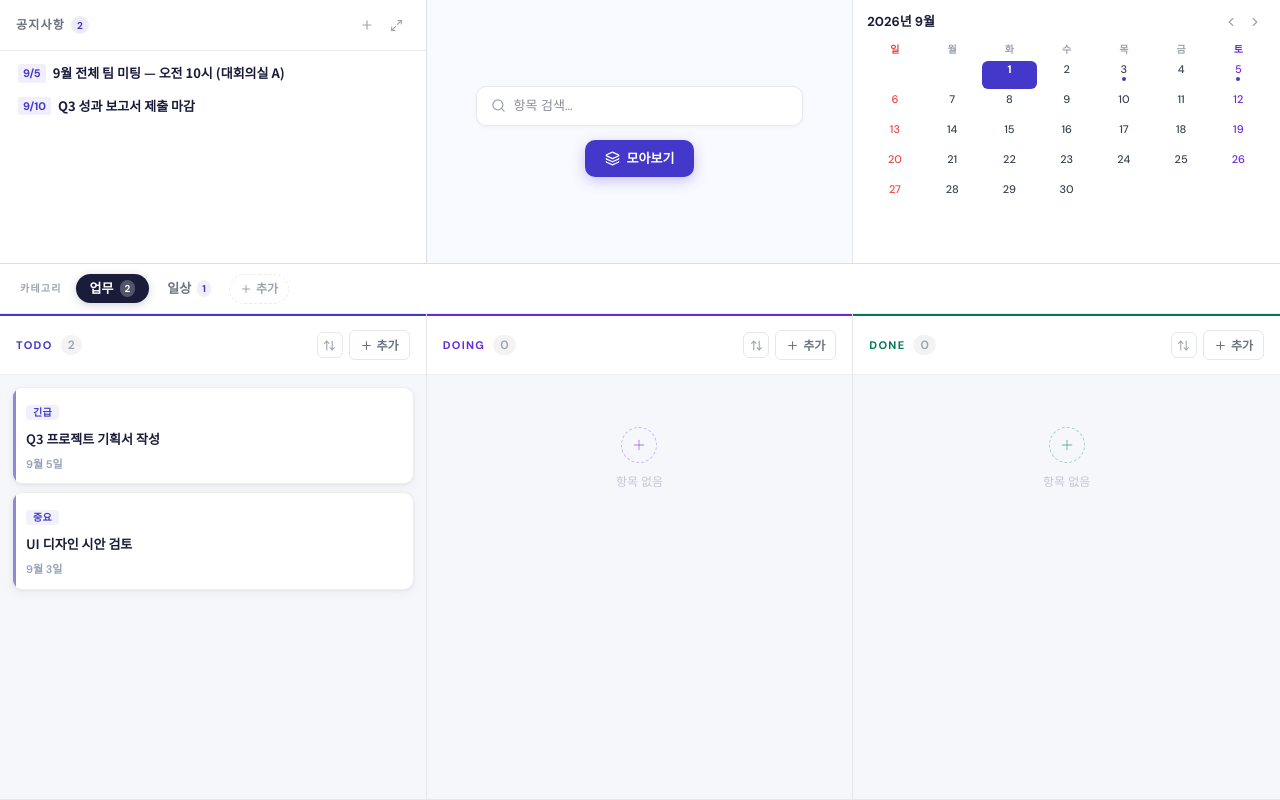
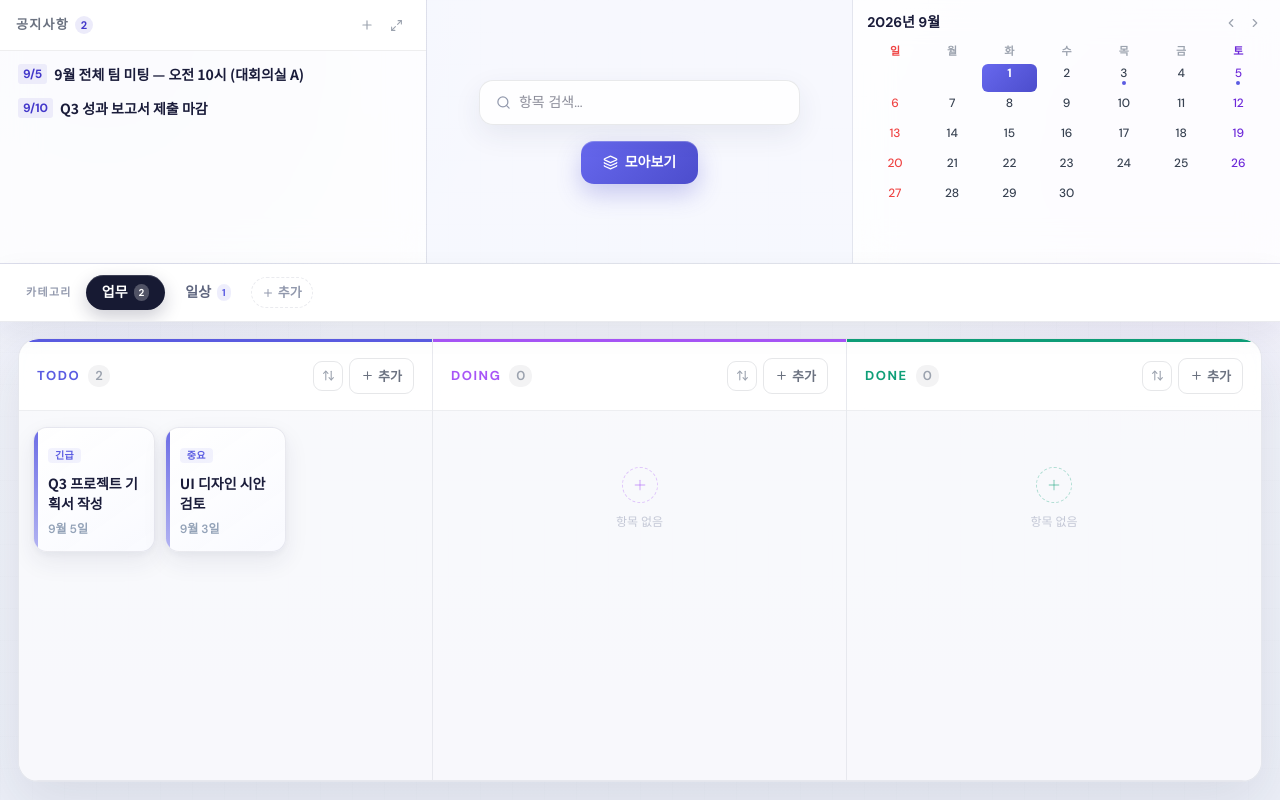
Before and after one commit to smdkrak/todo, a React (Vite) app: page / in a window 1280 px wide. Built offline with nearby package versions, Linux system fonts and the light colour scheme; the HTML template or start-up script is replaced by a standard one.

Commit message:
Modernize todo board design

```diff
--- a/src/App.tsx
+++ b/src/App.tsx
@@ -25,14 +25,14 @@ const initialTasks: Task[] = [
 
 /* ── colours ── */
 const C = {
-  accent: '#4338ca',
-  accentDim: 'rgba(67,56,202,0.08)',
-  text1: '#1a1c3a',
-  text2: '#6b7280',
-  text3: '#9ca3af',
-  border: 'rgba(17,24,39,0.08)',
+  accent: '#5b5ce2',
+  accentDim: 'rgba(91,92,226,0.10)',
+  text1: '#171a33',
+  text2: '#5f667f',
+  text3: '#9299ad',
+  border: 'rgba(31,38,75,0.09)',
   surface: '#ffffff',
-  bg: '#edf0f8',
+  bg: '#eef1f8',
 }
 
 export default function App() {
@@ -132,6 +132,7 @@ export default function App() {
       `}</style>
 
       <div
+        className="app-shell"
         style={{
           height: '100%',
           display: 'flex',
@@ -144,10 +145,10 @@ export default function App() {
         {/* ── Top section ── */}
         <div
           className={`top-section${isTopCollapsed ? ' top-collapsed' : ''}${isKanbanCollapsed ? ' kanban-collapsed' : ''}`}
-          style={{ boxShadow: '0 1px 0 rgba(17,24,39,0.07), 0 4px 20px rgba(67,56,202,0.05)' }}
+          style={{ boxShadow: '0 18px 48px rgba(30,35,75,0.08)' }}
         >
           {/* Notice panel */}
-          <div style={{ borderRight: `1px solid ${C.border}`, overflow: 'hidden', position: 'relative' }}>
+          <div className="top-panel notice-shell" style={{ borderRight: `1px solid ${C.border}`, overflow: 'hidden', position: 'relative' }}>
             <NoticePanel
               notices={notices}
               onAddNotice={handleAddNotice}
@@ -183,16 +184,16 @@ export default function App() {
 
           {/* Center — search + gather */}
           <div
-            className="center-col"
+            className="center-col top-panel"
             style={{
-              background: '#f9faff',
+              background: 'rgba(248,249,255,0.82)',
               borderRight: `1px solid ${C.border}`,
               display: 'flex',
               flexDirection: 'column',
               alignItems: 'center',
               justifyContent: 'center',
-              gap: '14px',
-              padding: '20px',
+              gap: '16px',
+              padding: '24px',
             }}
           >
             {/* Search */}
@@ -201,11 +202,11 @@ export default function App() {
                 display: 'flex',
                 alignItems: 'center',
                 background: '#fff',
-                borderRadius: '10px',
-                padding: '9px 14px',
+                borderRadius: '14px',
+                padding: '11px 16px',
                 width: '85%',
                 border: '1px solid rgba(17,24,39,0.09)',
-                boxShadow: '0 1px 4px rgba(0,0,0,0.04)',
+                boxShadow: '0 10px 28px rgba(38,45,92,0.08), inset 0 1px 0 rgba(255,255,255,0.8)',
                 gap: '8px',
               }}
             >
@@ -219,7 +220,7 @@ export default function App() {
                   border: 'none',
                   outline: 'none',
                   flex: 1,
-                  fontSize: '13px',
+                  fontSize: '14px',
                   color: C.text1,
                   background: 'transparent',
                   fontFamily: "'DM Sans', 'Noto Sans KR', sans-serif",
@@ -242,16 +243,16 @@ export default function App() {
                 display: 'flex',
                 alignItems: 'center',
                 gap: '7px',
-                padding: '9px 20px',
-                background: C.accent,
+                padding: '11px 22px',
+                background: 'linear-gradient(135deg, #6768ee 0%, #4c4dcc 100%)',
                 color: '#fff',
-                borderRadius: '10px',
+                borderRadius: '13px',
                 border: 'none',
                 cursor: 'pointer',
-                fontSize: '13px',
-                fontWeight: 600,
+                fontSize: '14px',
+                fontWeight: 700,
                 fontFamily: "'DM Sans', 'Noto Sans KR', sans-serif",
-                boxShadow: '0 4px 14px rgba(67,56,202,0.28)',
+                boxShadow: '0 10px 24px rgba(76,77,204,0.28), inset 0 1px 0 rgba(255,255,255,0.24)',
                 transition: 'opacity 0.15s, box-shadow 0.15s',
               }}
               onMouseEnter={(e) => (e.currentTarget.style.opacity = '0.88')}
@@ -263,23 +264,24 @@ export default function App() {
           </div>
 
           {/* Calendar */}
-          <div style={{ overflow: 'hidden' }}>
+          <div className="top-panel calendar-shell" style={{ overflow: 'hidden' }}>
             <CalendarWidget tasks={tasks} />
           </div>
         </div>
 
         {/* ── Tab bar ── */}
         <div
+          className="category-bar"
           style={{
             flexShrink: 0,
-            height: '50px',
+            height: '58px',
             display: 'flex',
             alignItems: 'center',
             background: C.surface,
-            padding: '0 20px',
+            padding: '0 26px',
             gap: '4px',
             borderBottom: `1px solid ${C.border}`,
-            boxShadow: '0 1px 0 rgba(17,24,39,0.04)',
+            boxShadow: '0 10px 30px rgba(30,35,75,0.06)',
             overflowX: 'auto',
             zIndex: 20,
           }}
@@ -287,7 +289,7 @@ export default function App() {
         >
           <span
             style={{
-              fontSize: '10px',
+              fontSize: '11px',
               fontWeight: 700,
               color: C.text3,
               letterSpacing: '0.12em',
@@ -311,9 +313,9 @@ export default function App() {
                   display: 'flex',
                   alignItems: 'center',
                   gap: '6px',
-                  padding: '5px 14px',
+                  padding: '7px 16px',
                   borderRadius: '20px',
-                  fontSize: '13px',
+                  fontSize: '14px',
                   fontWeight: 600,
                   border: 'none',
                   cursor: 'pointer',
@@ -322,7 +324,7 @@ export default function App() {
                   color: isActive ? '#fff' : C.text2,
                   fontFamily: "'DM Sans', 'Noto Sans KR', sans-serif",
                   flexShrink: 0,
-                  boxShadow: isActive ? '0 2px 8px rgba(26,28,58,0.20)' : 'none',
+                  boxShadow: isActive ? '0 7px 18px rgba(26,28,58,0.22), inset 0 1px 0 rgba(255,255,255,0.16)' : 'none',
                 }}
               >
                 {cat.name}
@@ -352,7 +354,7 @@ export default function App() {
               gap: '4px',
               padding: '5px 10px',
               borderRadius: '20px',
-              fontSize: '12px',
+              fontSize: '13px',
               fontWeight: 600,
               background: 'transparent',
               border: `1px dashed ${C.border}`,
--- a/src/components/CalendarWidget.tsx
+++ b/src/components/CalendarWidget.tsx
@@ -47,7 +47,7 @@ export function CalendarWidget({ tasks }: Props) {
             alignItems: 'center',
             padding: '3px 1px',
             borderRadius: '6px',
-            background: isToday ? '#4338ca' : 'transparent',
+            background: isToday ? 'linear-gradient(135deg, #6768ee, #4c4dcc)' : 'transparent',
             cursor: 'default',
             transition: 'background 0.15s',
             minHeight: '28px',
@@ -61,7 +61,7 @@ export function CalendarWidget({ tasks }: Props) {
         >
           <span
             style={{
-              fontSize: '11px',
+              fontSize: '12px',
               fontWeight: isToday ? 700 : 500,
               lineHeight: 1,
               color: isToday ? '#fff' : isSun ? '#ef4444' : isSat ? '#6d28d9' : '#374151',
@@ -78,7 +78,7 @@ export function CalendarWidget({ tasks }: Props) {
                     width: '4px',
                     height: '4px',
                     borderRadius: '50%',
-                    background: isToday ? 'rgba(255,255,255,0.7)' : '#4338ca',
+                    background: isToday ? 'rgba(255,255,255,0.7)' : '#5b5ce2',
                   }}
                 />
               )}
@@ -124,7 +124,7 @@ export function CalendarWidget({ tasks }: Props) {
       >
         <span
           style={{
-            fontSize: '13px',
+            fontSize: '14px',
             fontWeight: 700,
             color: '#1a1c3a',
             fontFamily: "'DM Sans', sans-serif",
@@ -178,7 +178,7 @@ export function CalendarWidget({ tasks }: Props) {
             key={day}
             style={{
               textAlign: 'center',
-              fontSize: '10px',
+              fontSize: '11px',
               fontWeight: 600,
               color: i === 0 ? '#ef4444' : i === 6 ? '#6d28d9' : '#9ca3af',
               fontFamily: "'DM Sans', sans-serif",
--- a/src/components/KanbanBoard.tsx
+++ b/src/components/KanbanBoard.tsx
@@ -18,9 +18,9 @@ const COLUMNS: {
   accent: string
   accentDim: string
 }[] = [
-  { status: 'todo', label: 'TODO', accent: '#4338ca', accentDim: 'rgba(67,56,202,0.12)' },
-  { status: 'doing', label: 'DOING', accent: '#6d28d9', accentDim: 'rgba(109,40,217,0.10)' },
-  { status: 'done', label: 'DONE', accent: '#047857', accentDim: 'rgba(4,120,87,0.10)' },
+  { status: 'todo', label: 'TODO', accent: '#5b5ce2', accentDim: 'rgba(91,92,226,0.12)' },
+  { status: 'doing', label: 'DOING', accent: '#a855f7', accentDim: 'rgba(168,85,247,0.11)' },
+  { status: 'done', label: 'DONE', accent: '#0f9f78', accentDim: 'rgba(15,159,120,0.11)' },
 ]
 
 const SORT_OPTIONS: { mode: SortMode; label: string }[] = [
@@ -156,9 +156,9 @@ export function KanbanBoard({ tasks, onSelectTask, onAddTask, onUpdateTaskStatus
             style={{
               display: 'flex',
               flexDirection: 'column',
-              background: isDropTarget ? `rgba(67,56,202,0.03)` : '#f6f7fb',
-              borderRight: idx < 2 ? '1px solid rgba(17,24,39,0.07)' : 'none',
-              borderBottom: '1px solid rgba(17,24,39,0.07)',
+              background: isDropTarget ? `${col.accent}0d` : 'rgba(248,249,253,0.72)',
+              borderRight: idx < 2 ? '1px solid rgba(31,38,75,0.08)' : 'none',
+              borderBottom: '1px solid rgba(31,38,75,0.08)',
               transition: 'background 0.2s',
             }}
             onDragOver={(e) => handleDragOver(e, col.status)}
@@ -167,21 +167,22 @@ export function KanbanBoard({ tasks, onSelectTask, onAddTask, onUpdateTaskStatus
           >
             {/* Column header */}
             <div
+              className="kanban-column-header"
               style={{
                 flexShrink: 0,
                 display: 'flex',
                 alignItems: 'center',
                 justifyContent: 'space-between',
-                padding: '14px 16px',
-                background: '#fff',
-                borderBottom: '1px solid rgba(17,24,39,0.07)',
-                borderTop: `2.5px solid ${col.accent}`,
+                padding: '16px 18px',
+                background: 'rgba(255,255,255,0.88)',
+                borderBottom: '1px solid rgba(31,38,75,0.08)',
+                borderTop: `3px solid ${col.accent}`,
               }}
             >
               <div style={{ display: 'flex', alignItems: 'center', gap: '8px' }}>
                 <span
                   style={{
-                    fontSize: '11px',
+                    fontSize: '13px',
                     fontWeight: 800,
                     color: col.accent,
                     letterSpacing: '0.12em',
@@ -192,7 +193,7 @@ export function KanbanBoard({ tasks, onSelectTask, onAddTask, onUpdateTaskStatus
                 </span>
                 <span
                   style={{
-                    fontSize: '12px',
+                    fontSize: '13px',
                     fontWeight: 600,
                     color: '#9ca3af',
                     fontFamily: "'DM Sans', monospace",
@@ -214,9 +215,9 @@ export function KanbanBoard({ tasks, onSelectTask, onAddTask, onUpdateTaskStatus
                     display: 'flex',
                     alignItems: 'center',
                     justifyContent: 'center',
-                    width: '26px',
-                    height: '26px',
-                    borderRadius: '6px',
+                    width: '30px',
+                    height: '30px',
+                    borderRadius: '9px',
                     border: mode !== 'default' ? `1.5px solid ${col.accent}40` : '1px solid rgba(17,24,39,0.1)',
                     background: mode !== 'default' ? col.accentDim : 'transparent',
                     color: mode !== 'default' ? col.accent : '#9ca3af',
@@ -295,10 +296,10 @@ export function KanbanBoard({ tasks, onSelectTask, onAddTask, onUpdateTaskStatus
                     display: 'flex',
                     alignItems: 'center',
                     gap: '4px',
-                    fontSize: '12px',
+                    fontSize: '13px',
                     fontWeight: 600,
-                    padding: '5px 10px',
-                    borderRadius: '6px',
+                    padding: '7px 11px',
+                    borderRadius: '9px',
                     background: 'transparent',
                     color: '#6b7280',
                     border: '1px solid rgba(17,24,39,0.1)',
@@ -326,7 +327,7 @@ export function KanbanBoard({ tasks, onSelectTask, onAddTask, onUpdateTaskStatus
             {/* Cards area */}
             <div
               className="scroll-thin"
-              style={{ flex: 1, overflowY: 'auto', padding: '12px 12px' }}
+              style={{ flex: 1, overflowY: 'auto', padding: '16px 14px' }}
             >
               {colTasks.length === 0 ? (
                 <EmptyState accent={col.accent} />
@@ -367,7 +368,7 @@ export function KanbanBoard({ tasks, onSelectTask, onAddTask, onUpdateTaskStatus
                     </div>
                     <div
                       className="kanban-col-cards-inner"
-                      style={{ display: 'flex', flexDirection: 'column', gap: '8px' }}
+                      style={{ display: 'grid', gridTemplateColumns: 'repeat(3, minmax(0, 1fr))', gap: '10px' }}
                     >
                       {groupTasks.map((task) => (
                         <TaskCard
@@ -385,7 +386,7 @@ export function KanbanBoard({ tasks, onSelectTask, onAddTask, onUpdateTaskStatus
               ) : (
                 <div
                   className="kanban-col-cards-inner"
-                  style={{ display: 'flex', flexDirection: 'column', gap: '8px' }}
+                  style={{ display: 'grid', gridTemplateColumns: 'repeat(3, minmax(0, 1fr))', gap: '10px' }}
                 >
                   {sorted.map((task) => (
                     <TaskCard
--- a/src/components/NoticePanel.tsx
+++ b/src/components/NoticePanel.tsx
@@ -34,7 +34,7 @@ const S = {
     background: '#fff',
   },
   headerTitle: {
-    fontSize: '12px',
+    fontSize: '13px',
     fontWeight: 700,
     color: '#6b7280',
     letterSpacing: '0.1em',
@@ -66,7 +66,7 @@ const S = {
     height: '18px',
     padding: '0 5px',
     borderRadius: '9px',
-    fontSize: '10px',
+    fontSize: '11px',
     fontWeight: 700,
     background: 'rgba(67,56,202,0.1)',
     color: '#4338ca',
@@ -149,7 +149,7 @@ export function NoticePanel({ notices, onAddNotice, onDeleteNotice, onUpdateNoti
                 padding: '5px 8px',
                 border: '1px solid rgba(17,24,39,0.12)',
                 borderRadius: '6px',
-                fontSize: '12px',
+                fontSize: '13px',
                 outline: 'none',
                 background: '#fff',
                 color: '#374151',
@@ -170,7 +170,7 @@ export function NoticePanel({ notices, onAddNotice, onDeleteNotice, onUpdateNoti
                 padding: '5px 8px',
                 border: '1px solid rgba(17,24,39,0.12)',
                 borderRadius: '6px',
-                fontSize: '12px',
+                fontSize: '13px',
                 outline: 'none',
                 background: '#fff',
               }}
@@ -183,7 +183,7 @@ export function NoticePanel({ notices, onAddNotice, onDeleteNotice, onUpdateNoti
                 color: '#fff',
                 border: 'none',
                 borderRadius: '6px',
-                fontSize: '12px',
+                fontSize: '13px',
                 fontWeight: 600,
                 cursor: 'pointer',
                 flexShrink: 0,
@@ -198,7 +198,7 @@ export function NoticePanel({ notices, onAddNotice, onDeleteNotice, onUpdateNoti
       {/* List */}
       <div className="scroll-thin" style={{ flex: 1, overflowY: 'auto', padding: '8px 10px' }}>
         {notices.length === 0 && (
-          <div style={{ textAlign: 'center', paddingTop: '28px', color: '#d1d5db', fontSize: '12px' }}>
+          <div style={{ textAlign: 'center', paddingTop: '28px', color: '#d1d5db', fontSize: '13px' }}>
             공지사항이 없습니다
           </div>
         )}
@@ -222,19 +222,19 @@ export function NoticePanel({ notices, onAddNotice, onDeleteNotice, onUpdateNoti
                       type="date"
                       value={editDate}
                       onChange={(e) => setEditDate(e.target.value)}
-                      style={{ fontSize: '12px', padding: '4px 6px', borderRadius: '5px', border: '1px solid rgba(17,24,39,0.12)', outline: 'none', background: '#fff' }}
+                    style={{ fontSize: '13px', padding: '4px 6px', borderRadius: '5px', border: '1px solid rgba(17,24,39,0.12)', outline: 'none', background: '#fff' }}
                     />
                     <input
                       autoFocus
                       value={editText}
                       onChange={(e) => setEditText(e.target.value)}
                       onKeyDown={(e) => { if (e.key === 'Enter') handleSaveEdit(notice.id); if (e.key === 'Escape') setEditingId(null) }}
-                      style={{ flex: 1, fontSize: '12px', padding: '4px 6px', borderRadius: '5px', border: '1px solid rgba(17,24,39,0.12)', outline: 'none', background: '#fff' }}
+                    style={{ flex: 1, fontSize: '13px', padding: '4px 6px', borderRadius: '5px', border: '1px solid rgba(17,24,39,0.12)', outline: 'none', background: '#fff' }}
                     />
                   </div>
                   <div style={{ display: 'flex', gap: '5px', justifyContent: 'flex-end' }}>
-                    <button onClick={() => setEditingId(null)} style={{ fontSize: '11px', padding: '3px 8px', cursor: 'pointer', border: '1px solid #e5e7eb', borderRadius: '4px', background: '#fff' }}>취소</button>
-                    <button onClick={() => handleSaveEdit(notice.id)} style={{ fontSize: '11px', padding: '3px 8px', cursor: 'pointer', border: 'none', borderRadius: '4px', background: '#4338ca', color: '#fff', fontWeight: 600 }}>저장</button>
+                  <button onClick={() => setEditingId(null)} style={{ fontSize: '12px', padding: '3px 8px', cursor: 'pointer', border: '1px solid #e5e7eb', borderRadius: '4px', background: '#fff' }}>취소</button>
+                  <button onClick={() => handleSaveEdit(notice.id)} style={{ fontSize: '12px', padding: '3px 8px', cursor: 'pointer', border: 'none', borderRadius: '4px', background: '#5b5ce2', color: '#fff', fontWeight: 600 }}>저장</button>
                   </div>
                 </div>
               ) : (
@@ -256,7 +256,7 @@ export function NoticePanel({ notices, onAddNotice, onDeleteNotice, onUpdateNoti
                   {notice.date && (
                     <span
                       style={{
-                        fontSize: '11px',
+                          fontSize: '12px',
                         fontWeight: 700,
                         color: '#4338ca',
                         background: 'rgba(67,56,202,0.08)',
@@ -273,7 +273,7 @@ export function NoticePanel({ notices, onAddNotice, onDeleteNotice, onUpdateNoti
                   )}
                   <span
                     style={{
-                      fontSize: '13px',
+                          fontSize: '14px',
                       fontWeight: 700,
                       color: '#1a1c3a',
                       lineHeight: 1.35,
--- a/src/components/TaskCard.tsx
+++ b/src/components/TaskCard.tsx
@@ -26,26 +26,27 @@ export function TaskCard({ task, onClick, onDragStart, accentColor = '#4338ca',
       draggable={!!onDragStart}
       onDragStart={onDragStart}
       style={{
-        background: '#ffffff',
-        borderRadius: '10px',
-        border: '1px solid rgba(17,24,39,0.07)',
-        padding: '11px 13px',
+        background: 'linear-gradient(145deg, rgba(255,255,255,0.98), rgba(249,250,255,0.96))',
+        borderRadius: '14px',
+        border: '1px solid rgba(48,55,104,0.10)',
+        padding: '14px 14px 13px',
         position: 'relative',
         overflow: 'hidden',
-        minWidth: '190px',
+        minWidth: 0,
+        minHeight: '112px',
         opacity: isDragging ? 0.45 : 1,
         boxShadow: isDragging
           ? 'none'
-          : '0 1px 3px rgba(0,0,0,0.05), 0 4px 12px rgba(0,0,0,0.04)',
+          : '0 10px 24px rgba(35,41,82,0.08), 0 2px 6px rgba(35,41,82,0.04), inset 0 1px 0 rgba(255,255,255,0.9)',
         transition: 'box-shadow 0.2s ease, transform 0.18s ease, opacity 0.15s',
       }}
       onMouseEnter={(e) => {
         if (isDragging) return
-        e.currentTarget.style.boxShadow = `0 6px 20px ${accentColor}1a, 0 0 0 1.5px ${accentColor}28, 0 1px 3px rgba(0,0,0,0.04)`
-        e.currentTarget.style.transform = 'translateY(-2px)'
+        e.currentTarget.style.boxShadow = `0 14px 30px ${accentColor}20, 0 0 0 1.5px ${accentColor}30`
+        e.currentTarget.style.transform = 'translateY(-3px)'
       }}
       onMouseLeave={(e) => {
-        e.currentTarget.style.boxShadow = '0 1px 3px rgba(0,0,0,0.05), 0 4px 12px rgba(0,0,0,0.04)'
+        e.currentTarget.style.boxShadow = '0 10px 24px rgba(35,41,82,0.08), 0 2px 6px rgba(35,41,82,0.04), inset 0 1px 0 rgba(255,255,255,0.9)'
         e.currentTarget.style.transform = 'translateY(0)'
       }}
     >
@@ -56,9 +57,9 @@ export function TaskCard({ task, onClick, onDragStart, accentColor = '#4338ca',
           left: 0,
           top: 0,
           bottom: 0,
-          width: '3px',
-          background: accentColor,
-          opacity: 0.6,
+          width: '4px',
+          background: `linear-gradient(180deg, ${accentColor}, ${accentColor}80)`,
+          opacity: 0.9,
         }}
       />
 
@@ -85,8 +86,8 @@ export function TaskCard({ task, onClick, onDragStart, accentColor = '#4338ca',
       {/* Title */}
       <h3
         style={{
-          fontSize: '13px',
-          fontWeight: 600,
+          fontSize: '14px',
+          fontWeight: 700,
           color: '#1a1c3a',
           lineHeight: 1.45,
           margin: 0,
@@ -109,7 +110,7 @@ export function TaskCard({ task, onClick, onDragStart, accentColor = '#4338ca',
           )}
           <span
             style={{
-              fontSize: '11px',
+              fontSize: '12px',
               fontWeight: 600,
               color: deadlineColor,
               fontFamily: "'DM Sans', monospace",
--- a/src/index.css
+++ b/src/index.css
@@ -12,7 +12,46 @@ body {
   font-family: 'DM Sans', 'Noto Sans KR', system-ui, sans-serif;
   -webkit-font-smoothing: antialiased;
   -moz-osx-font-smoothing: grayscale;
-  background: #edf0f8;
+  background: #eef1f8;
+  color: #171a33;
+}
+
+button,
+input,
+textarea,
+select {
+  font: inherit;
+}
+
+.app-shell {
+  position: relative;
+  isolation: isolate;
+  background:
+    radial-gradient(circle at 8% 2%, rgba(91, 92, 226, 0.12), transparent 28%),
+    radial-gradient(circle at 92% 16%, rgba(168, 85, 247, 0.08), transparent 24%),
+    linear-gradient(180deg, #f5f6fb 0%, #eceff7 100%) !important;
+}
+
+.app-shell::before {
+  content: '';
+  position: absolute;
+  inset: 0;
+  z-index: -1;
+  pointer-events: none;
+  opacity: 0.45;
+  background-image: linear-gradient(rgba(57, 64, 111, 0.025) 1px, transparent 1px),
+    linear-gradient(90deg, rgba(57, 64, 111, 0.025) 1px, transparent 1px);
+  background-size: 32px 32px;
+}
+
+.top-panel > div {
+  background: rgba(255, 255, 255, 0.84) !important;
+  backdrop-filter: blur(18px);
+}
+
+.category-bar {
+  backdrop-filter: blur(18px);
+  background: rgba(255, 255, 255, 0.90) !important;
 }
 
 /* ─── scrollbars ─── */
@@ -50,7 +89,7 @@ body {
   flex-shrink: 0;
   display: grid;
   grid-template-columns: 1fr 1fr 1fr;
-  border-bottom: 1px solid rgba(17, 24, 39, 0.08);
+  border-bottom: 1px solid rgba(31, 38, 75, 0.08);
   transition: height 0.32s cubic-bezier(0.4, 0, 0.2, 1),
     min-height 0.32s cubic-bezier(0.4, 0, 0.2, 1);
   overflow: hidden;
@@ -66,6 +105,25 @@ body {
 .kanban-wrapper {
   flex: 1;
   overflow: hidden;
+  margin: 16px 18px 18px;
+  border: 1px solid rgba(31, 38, 75, 0.09);
+  border-radius: 20px;
+  box-shadow: 0 20px 55px rgba(31, 38, 75, 0.10), inset 0 1px 0 rgba(255, 255, 255, 0.8);
+  background: rgba(255, 255, 255, 0.68);
+}
+
+.kanban-container {
+  border-radius: inherit;
+}
+
+.kanban-column-header {
+  backdrop-filter: blur(16px);
+}
+
+.kanban-col-cards-inner {
+  display: grid !important;
+  grid-template-columns: repeat(3, minmax(0, 1fr)) !important;
+  gap: 10px !important;
 }
 
 /* ─── animations ─── */
@@ -139,6 +197,11 @@ body {
     overflow: hidden;
   }
 
+  .kanban-wrapper {
+    margin: 10px;
+    border-radius: 16px;
+  }
+
   .kanban-container {
     display: flex !important;
     flex-direction: column !important;
@@ -155,12 +218,18 @@ body {
   .kanban-column .scroll-thin {
     overflow-x: auto !important;
     overflow-y: hidden !important;
+    scrollbar-width: none;
+  }
+
+  .kanban-column .scroll-thin::-webkit-scrollbar {
+    display: none;
   }
 
   .kanban-col-cards-inner {
-    flex-direction: row !important;
-    display: flex !important;
-    flex-wrap: nowrap !important;
+    display: grid !important;
+    grid-auto-flow: column;
+    grid-auto-columns: minmax(210px, 72vw);
+    grid-template-columns: none !important;
   }
 
   .mobile-only {
@@ -169,6 +238,12 @@ body {
 
   .desktop-only {
     display: none !important;
+  }
+}
+
+@media (min-width: 769px) and (max-width: 1180px) {
+  .kanban-col-cards-inner {
+    grid-template-columns: repeat(2, minmax(0, 1fr)) !important;
   }
 }
 
```
